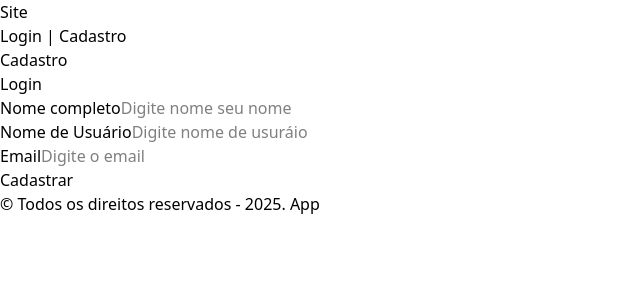
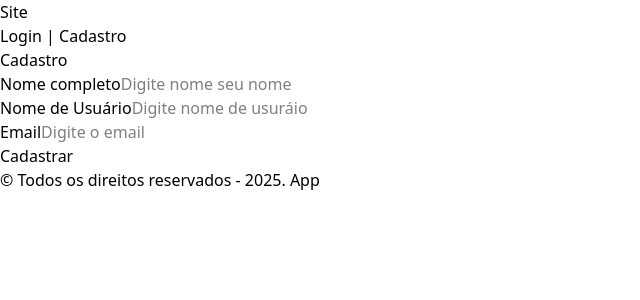
Before and after one commit to LucasRafa22/Login-Cadastro, a React (Vite) app in the folder access-control-cp/: page /cadastro in a window 1280 px wide. Shown: the top 300 px of the page, without its empty margins (0-640 px from the left). Built offline with nearby package versions, Linux system fonts and the light colour scheme.

Commit message:
feat: retirando id e colocando api de cadastros

```diff
--- a/access-control-cp/db.json
+++ b/access-control-cp/db.json
@@ -1,6 +1,5 @@
 {
-  "usuarios": [{
-    "id": "1",
+  "cadastros": [{
     "nome": "João Ribeiro",
     "nomeUsuario": "João123",
     "email": "joao@gmail.com"
--- a/access-control-cp/package.json
+++ b/access-control-cp/package.json
@@ -8,15 +8,18 @@
     "server": "json-server --watch db.json --port 5000",
     "build": "tsc -b && vite build",
     "lint": "eslint .",
-    "preview": "vite preview"
+    "preview": "vite preview",
+    "api": "json-server -w --watch db.json --port 3001"
   },
   "dependencies": {
     "@tailwindcss/vite": "^4.1.14",
+    "api": "^6.1.3",
     "json-server": "^1.0.0-beta.3",
     "react": "^19.1.1",
     "react-dom": "^19.1.1",
     "react-hook-form": "^7.63.0",
     "react-router-dom": "^7.9.3",
+    "rum": "^7.0.0",
     "tailwindcss": "^4.1.14"
   },
   "devDependencies": {
--- a/access-control-cp/src/routes/Cadastro/index.tsx
+++ b/access-control-cp/src/routes/Cadastro/index.tsx
@@ -1,8 +1,10 @@
 export default function Cadastro(){
+
+
     return(
         <main>
             <h1>Cadastro</h1>
-            <h1>Login</h1>
+            <div>
                 <form>
                     <div>
                         <label>Nome completo</label>
@@ -18,6 +20,7 @@ export default function Cadastro(){
                     </div>
                     <button>Cadastrar</button>
                 </form>
+            </div>
         </main>
     )
 }
--- a/access-control-cp/src/routes/Login/index.tsx
+++ b/access-control-cp/src/routes/Login/index.tsx
@@ -2,6 +2,7 @@ export default function Login(){
     return(
         <main>
             <h1>Login</h1>
+            <div>
                 <form>
                     <div>
                         <label>Nome de Usuário</label>
@@ -13,6 +14,7 @@ export default function Login(){
                     </div>
                     <button>Entrar</button>
                 </form>
+            </div>
         </main>
     )
 }
--- a/access-control-cp/src/types/tipoCadastro.ts
+++ b/access-control-cp/src/types/tipoCadastro.ts
@@ -1,5 +1,4 @@
 export type TipoCadastro = {
-    id:number;
     nome:string;
     nomeUsuario:string;
     email:string;
```
Also changed, not shown: 1 other file (tests, documents, lock files or other folders). Lines whose indentation alone changed are shown as unchanged.
